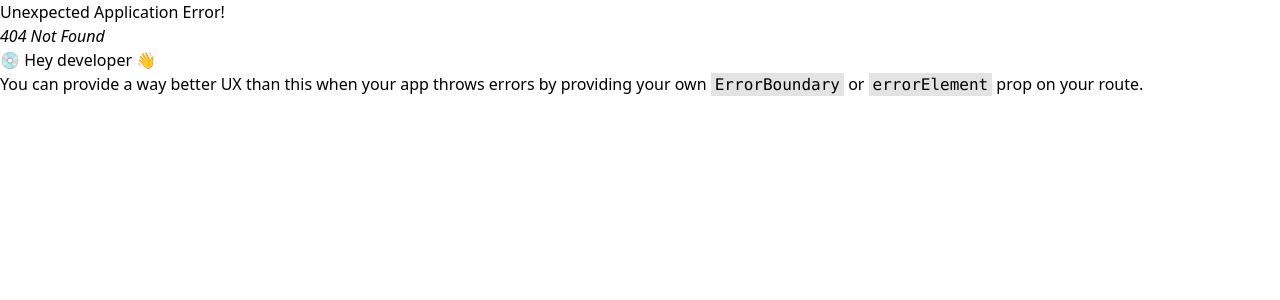
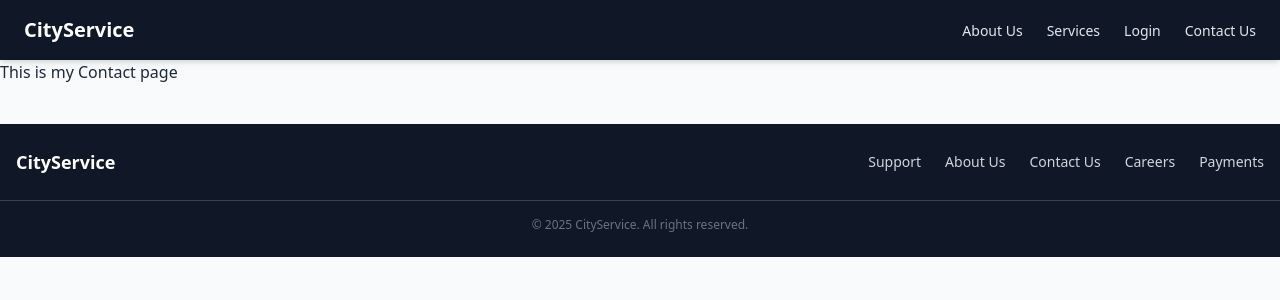
Before and after one commit to Subhas6033/cityservice, a React (Vite) app: page /contact in a window 1280 px wide. Before the commit this address had no page. Shown: the top 300 px of the page. Built offline with nearby package versions, Linux system fonts and the light colour scheme.

Commit message:
Update Routes

```diff
--- /dev/null
+++ b/src/Pages/Contact.jsx
@@ -0,0 +1,11 @@
+import React from 'react'
+
+const Contact = () => {
+  return (
+    <div>
+      This is my Contact page
+    </div>
+  )
+}
+
+export default Contact
--- /dev/null
+++ b/src/Pages/Login.jsx
@@ -0,0 +1,11 @@
+import React from 'react'
+
+const Login = () => {
+  return (
+    <div>
+      This is my Login page
+    </div>
+  )
+}
+
+export default Login
--- /dev/null
+++ b/src/Pages/Service.jsx
@@ -0,0 +1,11 @@
+import React from 'react'
+
+const Service = () => {
+  return (
+    <div>
+      This is my Service page
+    </div>
+  )
+}
+
+export default Service
```
Also changed, not shown: src/Pages/index.js (+7 -1 lines), src/main.jsx (+11 -2 lines).
